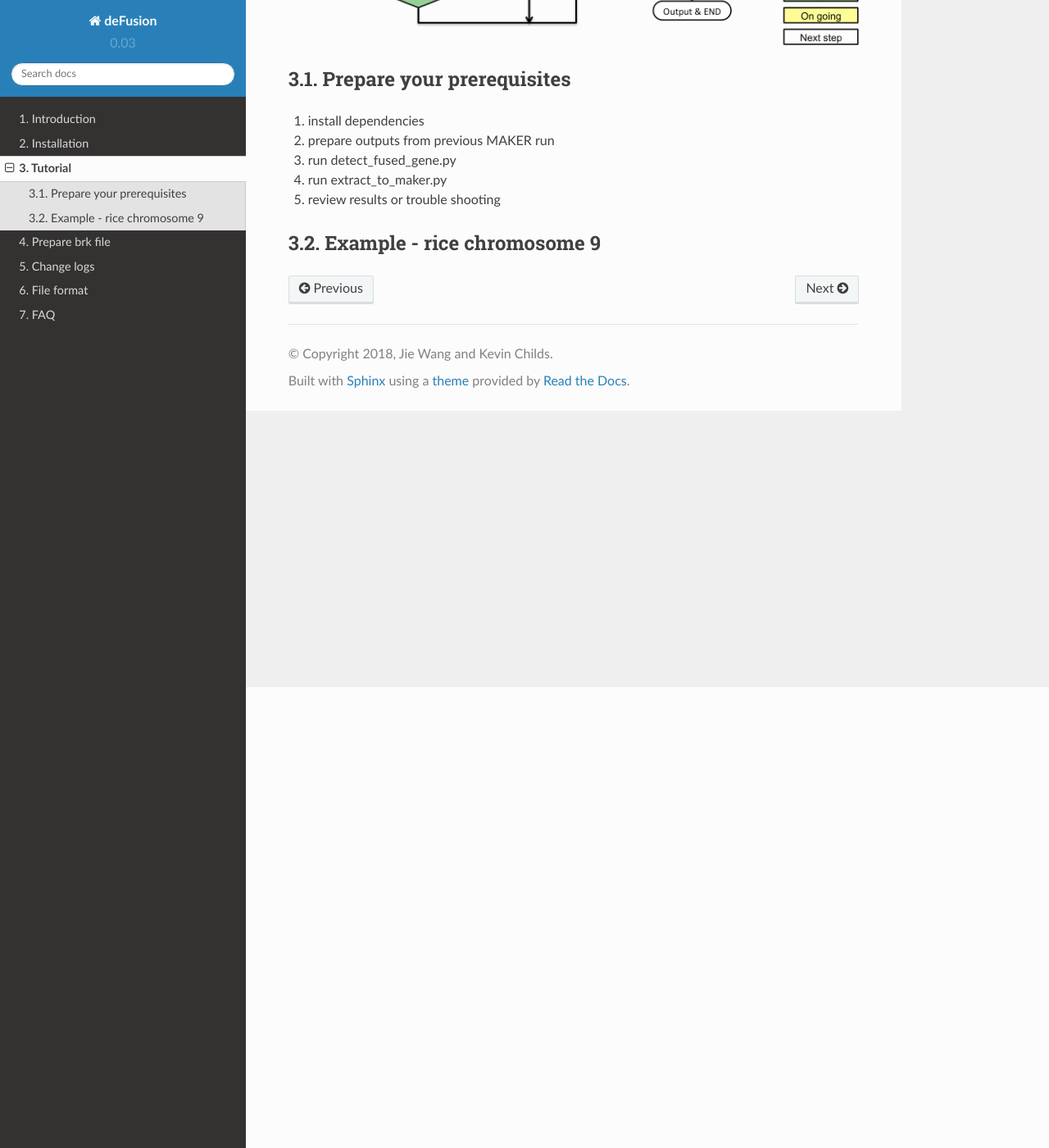
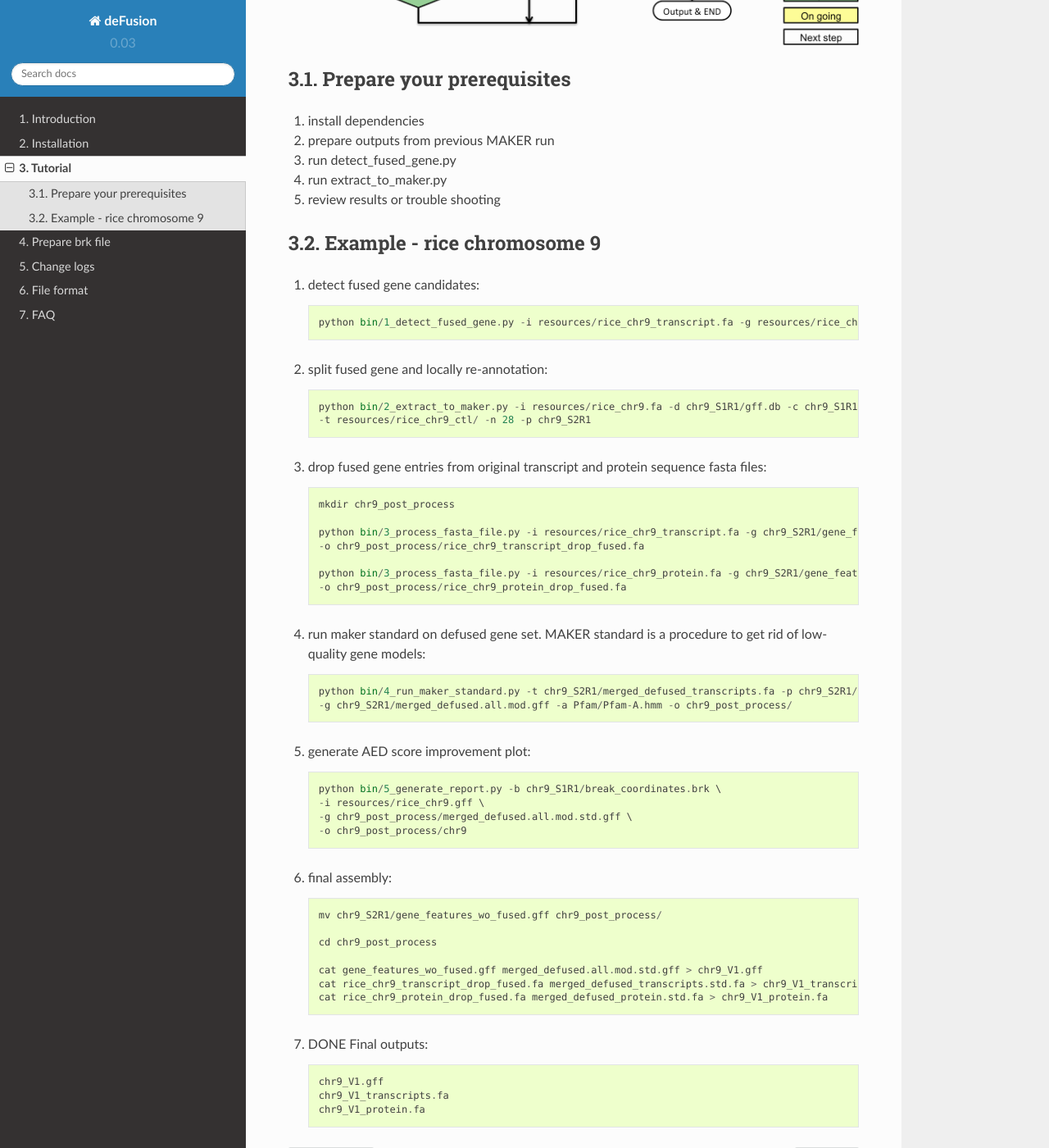
Before and after one commit to wjidea/defusion, a Sphinx documentation site: the page built from docs/tutorial.rst, in a window 1280 px wide and 1400 px high, scrolled down 562 px. Shown: the whole window at 82% size. Built offline with Sphinx 7.4.7 and the Read the Docs theme 2.0.0, drawn with Linux system fonts in a browser that asks for light colours.

Commit message:
update script

```diff
--- a/docs/FAQ.rst
+++ b/docs/FAQ.rst
@@ -1,4 +1,6 @@
 FAQ
 ===
 
-1. TBD
+1. What files should I have to run deFusion?
+A: deFusion is specifically designed for post-MAKER annotation pipeline. All the files prepared for MAKER annnotation
+should be used as input for deFusion.
--- a/docs/log.rst
+++ b/docs/log.rst
@@ -1,5 +1,10 @@
 Change log
 ==========
+
+Changes in v 0.04
+-----------------
+* add new functions to create AED improvement plot
+*
 
 Changes in v 0.03
 -----------------
--- a/docs/tutorial.rst
+++ b/docs/tutorial.rst
@@ -15,3 +15,52 @@ Prepare your prerequisites
 
 Example - rice chromosome 9
 ---------------------------
+
+1. detect fused gene candidates::
+
+	python bin/1_detect_fused_gene.py -i resources/rice_chr9_transcript.fa -g resources/rice_chr9.gff -n 30 -p chr9_S1R1
+
+2. split fused gene and locally re-annotation::
+
+	python bin/2_extract_to_maker.py -i resources/rice_chr9.fa -d chr9_S1R1/gff.db -c chr9_S1R1/break_coordinates.brk \
+	-t resources/rice_chr9_ctl/ -n 28 -p chr9_S2R1
+
+3. drop fused gene entries from original transcript and protein sequence fasta files::
+
+	mkdir chr9_post_process
+
+	python bin/3_process_fasta_file.py -i resources/rice_chr9_transcript.fa -g chr9_S2R1/gene_features_wo_fused.gff  \
+	-o chr9_post_process/rice_chr9_transcript_drop_fused.fa
+
+	python bin/3_process_fasta_file.py -i resources/rice_chr9_protein.fa -g chr9_S2R1/gene_features_wo_fused.gff  \
+	-o chr9_post_process/rice_chr9_protein_drop_fused.fa
+
+4. run maker standard on defused gene set. MAKER standard is a procedure to get rid of low-quality gene models::
+
+	python bin/4_run_maker_standard.py -t chr9_S2R1/merged_defused_transcripts.fa -p chr9_S2R1/merged_defused_protein.fa \
+	-g chr9_S2R1/merged_defused.all.mod.gff -a Pfam/Pfam-A.hmm -o chr9_post_process/
+
+
+5. generate AED score improvement plot::
+
+	python bin/5_generate_report.py -b chr9_S1R1/break_coordinates.brk \
+	-i resources/rice_chr9.gff \
+	-g chr9_post_process/merged_defused.all.mod.std.gff \
+	-o chr9_post_process/chr9
+
+
+6. final assembly::
+
+	mv chr9_S2R1/gene_features_wo_fused.gff chr9_post_process/
+
+	cd chr9_post_process
+
+	cat gene_features_wo_fused.gff merged_defused.all.mod.std.gff > chr9_V1.gff
+	cat rice_chr9_transcript_drop_fused.fa merged_defused_transcripts.std.fa > chr9_V1_transcripts.fa
+	cat rice_chr9_protein_drop_fused.fa merged_defused_protein.std.fa > chr9_V1_protein.fa
+
+7. DONE Final outputs::
+
+	chr9_V1.gff
+	chr9_V1_transcripts.fa
+	chr9_V1_protein.fa
```
Also changed, not shown: 6 other files.
